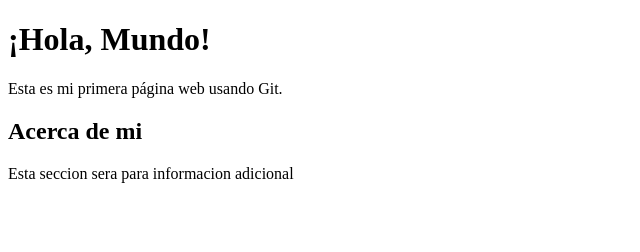
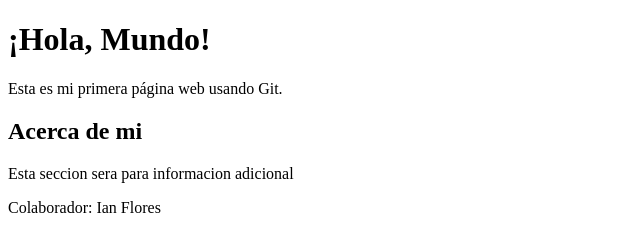
Before and after one commit to ramirezquirogafrancisco-source/mi-pagina-web, a plain HTML site: page index.html in a window 1280 px wide. Shown: the whole page, without its empty margins (0-640 px from the left). Drawn offline with Linux system fonts and the light colour scheme.

Commit message:
Agregue al colaborador Ian FLores

```diff
--- a/index.html
+++ b/index.html
@@ -10,5 +10,6 @@
     <p>Esta es mi primera página web usando Git.</p>
     <h2>Acerca de mi</h2>
     <p>Esta seccion sera para informacion adicional</p>
+    <p>Colaborador: Ian Flores</p>
 </body>
 </html>
```
